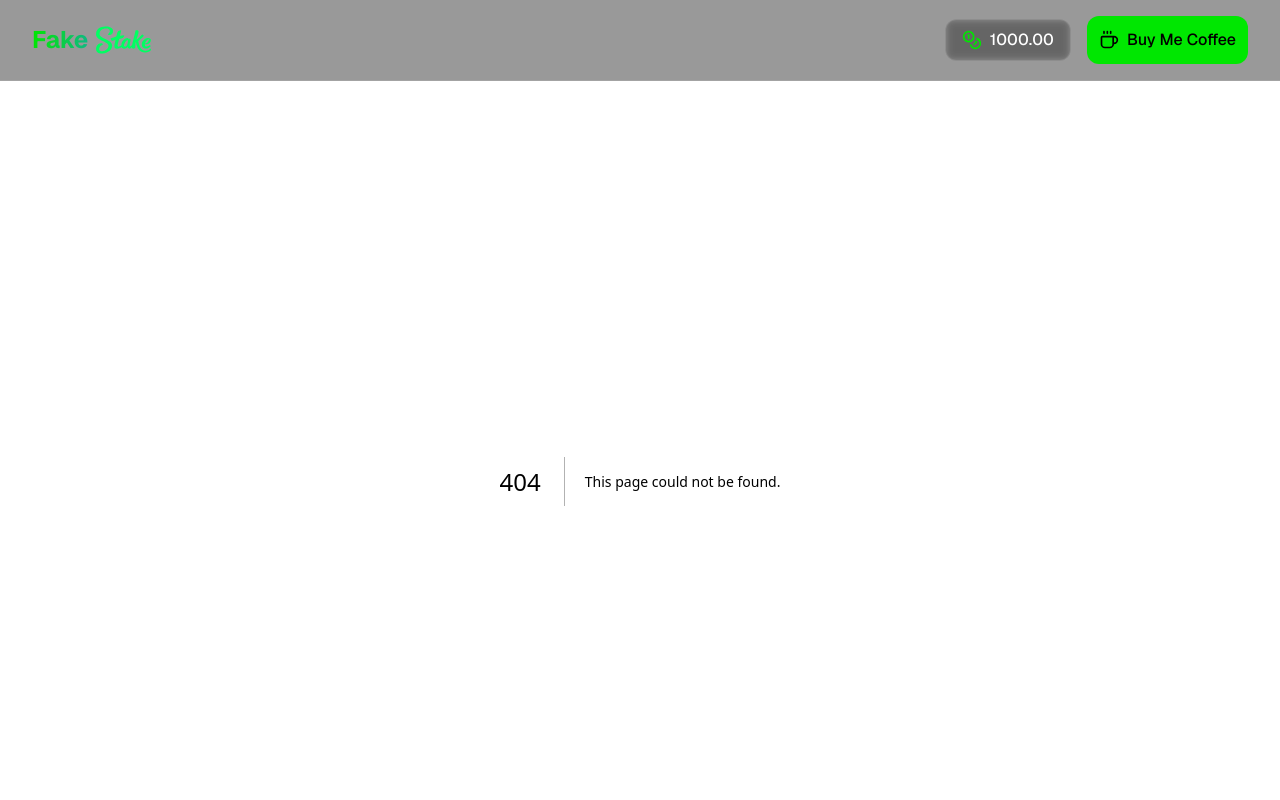
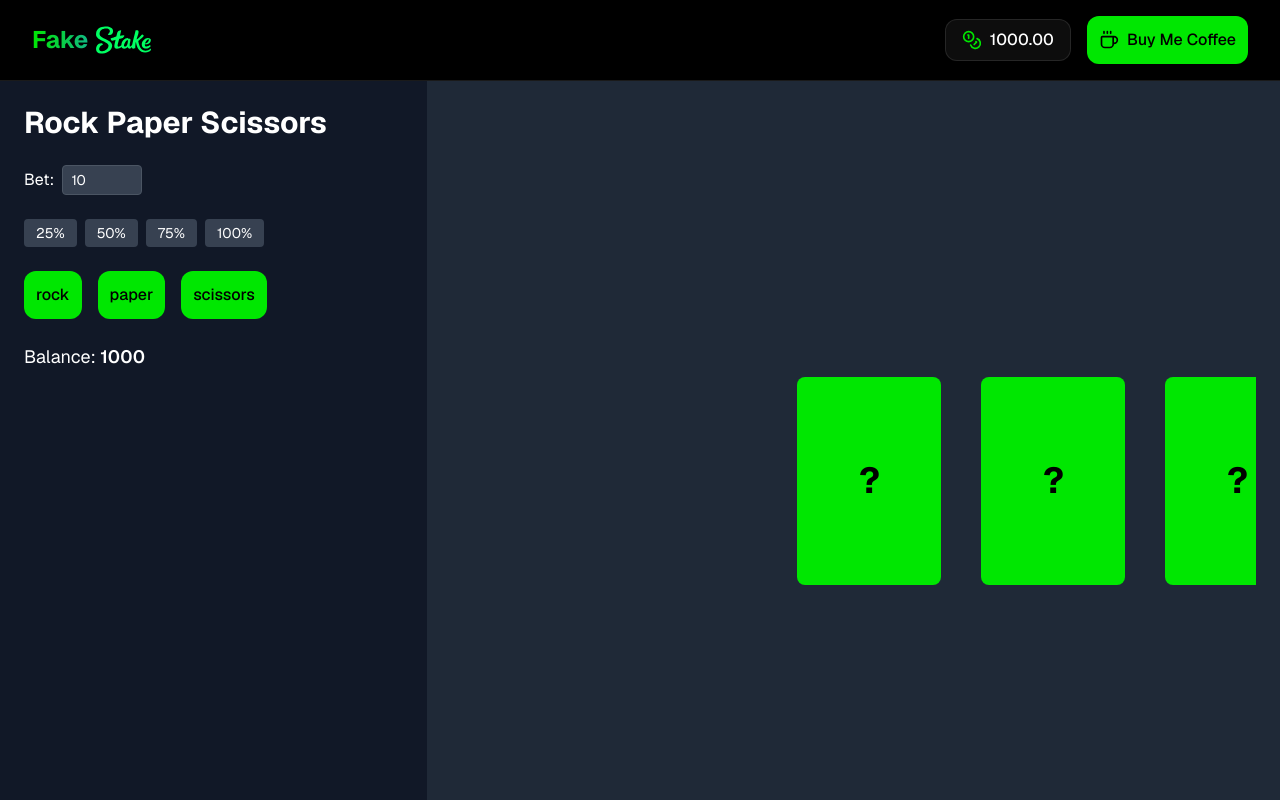
Before and after one commit to RusselBRex-2002/stake, a Next.js app: page /rps in a window 1280 px wide. Before the commit this address had no page. Shown: the top 800 px of the page. Built offline with nearby package versions, Linux system fonts and the light colour scheme.

Commit message:
rps game

```diff
--- /dev/null
+++ b/app/(games)/rps/page.tsx
@@ -0,0 +1,7 @@
+'use client'
+
+import { Game } from '../../_components/rps/Game'
+
+export default function RpsPage() {
+  return <Game />
+}
--- /dev/null
+++ b/app/_components/rps/Game.tsx
@@ -0,0 +1,195 @@
+'use client'
+
+import { useState, useEffect } from 'react'
+import Link from 'next/link'
+import { useCommonStore } from '@/app/_store/commonStore'
+
+export type SymbolType = 'rock' | 'paper' | 'scissors'
+
+const SYMBOLS: SymbolType[] = ['rock', 'paper', 'scissors']
+const WINS: Record<SymbolType, SymbolType> = {
+    rock: 'scissors',
+    paper: 'rock',
+    scissors: 'paper',
+}
+
+const CARD_WIDTH = 128
+const CARD_GAP = 8
+const SLIDE_OFFSET = CARD_WIDTH + CARD_GAP
+
+function shuffleDeck(): SymbolType[] {
+    return Array.from({ length: 10 }, () =>
+        SYMBOLS[Math.floor(Math.random() * SYMBOLS.length)]
+    ).sort(() => Math.random() - 0.5)
+}
+
+export function Game() {
+    const [deck, setDeck] = useState<SymbolType[]>([])
+    const [index, setIndex] = useState(0)
+    const [bet, setBet] = useState(10)
+    const [result, setResult] = useState('')
+
+    const balance = useCommonStore(s => s.balance)
+    const setBalance = useCommonStore(s => s.setBalance)
+
+    useEffect(() => {
+        setDeck(shuffleDeck())
+    }, [])
+
+    function handleChoice(choice: SymbolType) {
+        if (index >= deck.length) {
+            setResult('No more cards. Click Restart below.')
+            return
+        }
+        if (bet < 1 || bet > balance) {
+            alert(`Enter a valid bet between 1 and ${balance}`)
+            return
+        }
+
+        const card = deck[index]
+        let msg = ''
+
+        if (choice === card) {
+            msg = `Tie! You both chose ${choice}.`
+        } else if (WINS[choice] === card) {
+            setBalance(balance + bet)
+            msg = `You win! ${choice} beats ${card}. +${bet}`
+        } else {
+            setBalance(balance - bet)
+            msg = `You lose! ${card} beats ${choice}. -${bet}`
+        }
+
+        setResult(msg)
+        setIndex(i => i + 1)
+    }
+
+    // compute translate offset so that the just-revealed card sits in the center
+    const rawOffset = index * SLIDE_OFFSET
+
+    if (balance <= 0) {
+        return (
+            <div className="w-screen h-screen flex flex-col justify-center items-center bg-gray-900 text-white space-y-6">
+                <h1 className="text-4xl font-bold">Game Over</h1>
+                <span>You don't have sufficient balance</span>
+                <Link
+                    href="/"
+                    className="rounded-lg bg-success text-lg text-black hover:scale-110 transition duration-200 ease-in-out px-6 py-3"
+                >
+                    Return to Home
+                </Link>
+            </div>
+        )
+    }
+
+    return (
+        <div className="w-screen h-screen flex bg-gray-900">
+            {/* Sidebar Controls */}
+            <aside className="w-full md:w-1/3 flex flex-col items-center md:items-start p-6 space-y-6 text-white">
+                <h1 className="text-3xl font-bold text-center md:text-left">
+                    Rock Paper Scissors
+                </h1>
+
+                <div className="flex items-center space-x-2">
+                    <span>Bet:</span>
+                    <input
+                        type="number"
+                        min={1}
+                        max={balance}
+                        value={bet}
+                        onChange={e => setBet(+e.target.value)}
+                        className="w-20 px-2 py-1 border border-gray-600 rounded text-sm bg-gray-700 text-white focus:outline-none"
+                    />
+                </div>
+
+                <div className="flex space-x-2">
+                    {[25, 50, 75, 100].map(p => (
+                        <button
+                            key={p}
+                            onClick={() => {
+                                const calc = Math.floor((balance * p) / 100)
+                                setBet(Math.max(1, calc))
+                            }}
+                            className="bg-gray-700 hover:bg-gray-600 px-3 py-1 rounded text-sm"
+                        >
+                            {p}%
+                        </button>
+                    ))}
+                </div>
+
+                <div className="flex space-x-4">
+                    {SYMBOLS.map(s => (
+                        <button
+                            key={s}
+                            onClick={() => handleChoice(s)}
+                            className="group bg-success hover:bg-success/90 p-3 rounded-xl inline-flex items-center justify-center text-black hover:scale-110 transition duration-200 ease-in-out"
+                        >
+                            <span className="font-medium">{s}</span>
+                        </button>
+                    ))}
+                </div>
+
+                <div className="space-y-2 text-left">
+                    <p className="text-lg">
+                        Balance: <span className="font-semibold">{balance}</span>
+                    </p>
+                    <p>{result}</p>
+                </div>
+
+                {index >= deck.length && (
+                    <button
+                        onClick={() => window.location.reload()}
+                        className="rounded-lg bg-success text-black hover:scale-110 transition duration-200 ease-in-out px-4 py-2"
+                    >
+                        Restart
+                    </button>
+                )}
+            </aside>
+
+            {/* Card Rail */}
+            <main className="flex-1 flex items-center justify-center p-6 bg-gray-800">
+                <div className="relative w-full h-56 overflow-hidden">
+                    <div
+                        className="absolute inset-y-0 left-0 flex items-center space-x-6 transition-transform duration-500 ease-in-out"
+                        style={{
+                            // center 0th card, then shift by rawOffset
+                            marginLeft: `calc(50% - ${CARD_WIDTH / 2}px)`,
+                            transform: `translateX(-${rawOffset}px)`,
+                        }}
+                    >
+                        {deck.map((symbol, i) => {
+                            const revealed = i < index
+                            return (
+                                <div
+                                    key={i}
+                                    className="w-40 h-56 flex-shrink-0 perspective-[500px] p-2"
+                                >
+                                    <div
+                                        className={
+                                            `relative w-full h-full transform-style-[preserve-3d] ` +
+                                            `transition-transform duration-500 ease-in-out ` +
+                                            `${revealed ? '[transform:rotateY(180deg)]' : ''}`
+                                        }
+                                    >
+                                        <div className="absolute inset-0 flex items-center justify-center rounded-lg bg-success text-black font-bold text-4xl backface-visibility-[hidden] p-2">
+                                            ?
+                                        </div>
+                                        <div
+                                            className={
+                                                `absolute inset-0 flex items-center justify-center rounded-lg ` +
+                                                `bg-success text-black text-2xl font-bold backface-visibility-[hidden] ` +
+                                                `[transform:rotateY(180deg)] ${!revealed ? 'invisible' : ''}`
+                                            }
+                                            style={{ padding: '0.5rem' }}
+                                        >
+                                            {symbol}
+                                        </div>
+                                    </div>
+                                </div>
+                            )
+                        })}
+                    </div>
+                </div>
+            </main>
+        </div>
+    )
+}
--- a/app/_components/slot/GameController.tsx
+++ b/app/_components/slot/GameController.tsx
@@ -14,7 +14,6 @@ declare global {
 
 const SYMBOLS = ['🍒', '🍋', '🔔', '7️⃣', '🍊'] as const;
 const REEL_COUNT = 3;
-const INITIAL_BALANCE = 100;
 
 function getRandomReels(): string[] {
     return Array.from({ length: REEL_COUNT }, () =>
--- a/app/globals.css
+++ b/app/globals.css
@@ -164,3 +164,17 @@ body {
   transform: rotate(25deg);
   opacity: 0.4;
 }
+
+@keyframes slide-in-right {
+  from {
+    transform: translateX(200%);
+    opacity: 0;
+  }
+  to {
+    transform: translateX(0);
+    opacity: 1;
+  }
+}
+.animate-slide-in {
+  animation: slide-in-right 0.5s ease-out forwards;
+}
--- a/app/page.tsx
+++ b/app/page.tsx
@@ -33,11 +33,16 @@ const games = [
     link: "/flip",
     logo: <Rocket size={48} />,
     img: "/assets/flipper.jpg",
-},{
+  }, {
     name: "SLOT",
     link: "/slot",
     logo: <Rocket size={48} />,
     img: "/assets/slot.png",
+  }, {
+    name: "RPS",
+    link: "/rps",
+    logo: <Rocket size={48} />,
+    img: "/assets/rps.png",
   },
 ];
 
```
Also changed, not shown: public/assets/rps.png (added). Lines whose indentation alone changed are shown as unchanged.
